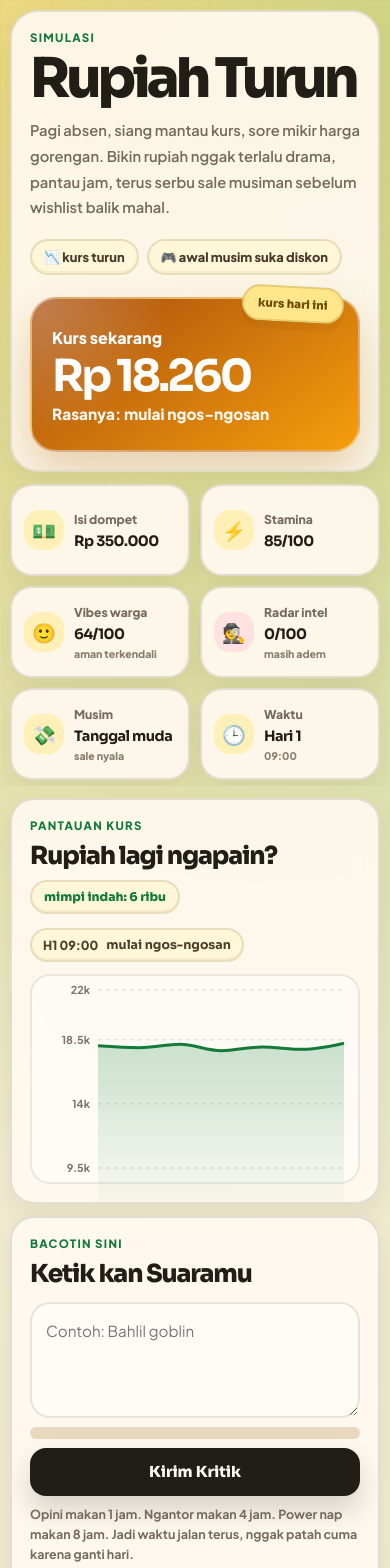
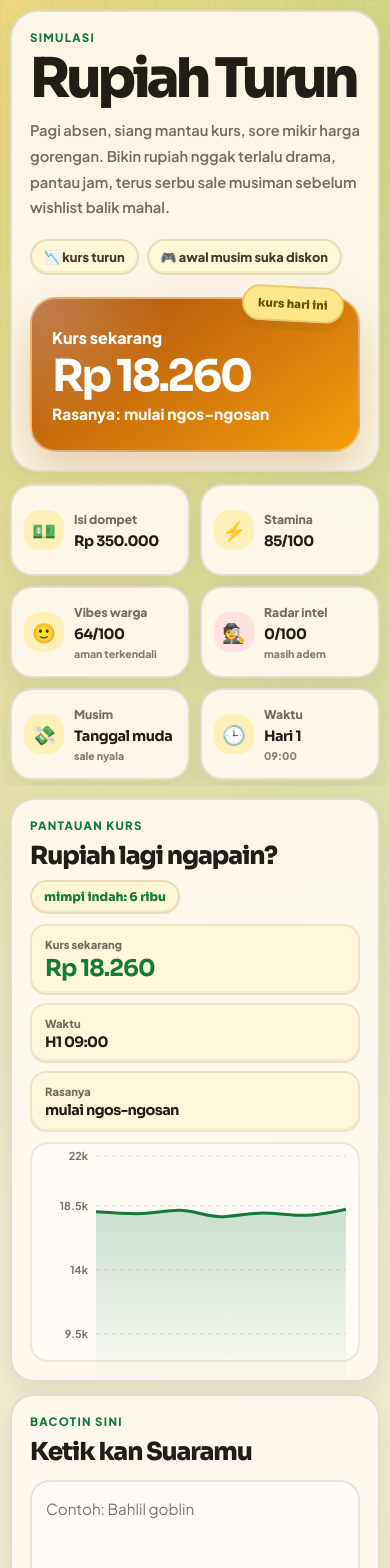
Before and after one commit to Zaidan07/rupiah-turun, a React (Vite) app: page / in a window 390 px wide. Shown: the top 1568 px of the page. Built offline with nearby package versions, Linux system fonts and the light colour scheme.

Commit message:
fix(ui): gap

```diff
--- a/src/App.css
+++ b/src/App.css
@@ -1726,3 +1726,88 @@ textarea:disabled {
     height: 210px;
   }
 }
+
+.chart-header {
+  margin-bottom: 12px;
+}
+
+.chart-live-row {
+  display: grid;
+  grid-template-columns: 1.1fr 0.8fr 1fr;
+  gap: 10px;
+  margin-bottom: 12px;
+}
+
+.chart-live-row > div {
+  padding: 12px 14px;
+  border: 2px solid rgba(89, 75, 52, 0.12);
+  border-radius: 18px;
+  background: rgba(255, 247, 215, 0.78);
+  box-shadow: inset 0 -2px 0 rgba(120, 100, 55, 0.07);
+}
+
+.chart-live-row span {
+  display: block;
+  margin-bottom: 4px;
+  color: var(--muted);
+  font-size: 0.72rem;
+  font-weight: 800;
+}
+
+.chart-live-row strong {
+  display: block;
+  color: var(--ink);
+  font-family: var(--font-display);
+  font-size: 0.95rem;
+  line-height: 1.15;
+  letter-spacing: -0.04em;
+}
+
+.chart-live-row > div:first-child strong {
+  color: var(--green);
+  font-size: 1.25rem;
+}
+
+.chart-box {
+  height: 250px;
+  margin-top: 0;
+}
+
+@media (max-width: 768px) {
+  .chart-panel {
+    padding-top: 18px;
+  }
+
+  .chart-header {
+    margin-bottom: 10px;
+  }
+
+  .chart-live-row {
+    grid-template-columns: 1fr;
+    gap: 8px;
+    margin-bottom: 10px;
+  }
+
+  .chart-live-row > div {
+    padding: 11px 13px;
+    border-radius: 16px;
+  }
+
+  .chart-live-row span {
+    font-size: 0.7rem;
+  }
+
+  .chart-live-row strong {
+    font-size: 0.9rem;
+  }
+
+  .chart-live-row > div:first-child strong {
+    font-size: 1.45rem;
+  }
+
+  .chart-box {
+    height: 220px;
+    padding: 4px;
+    border-radius: 18px;
+  }
+}
--- a/src/App.jsx
+++ b/src/App.jsx
@@ -798,7 +798,7 @@ export default function App() {
 
       <section className="content-grid">
         <article className="panel chart-panel">
-          <div className="panel-header">
+          <div className="panel-header chart-header">
             <div>
               <p className="eyebrow">pantauan kurs</p>
               <h2>Rupiah lagi ngapain?</h2>
@@ -806,9 +806,21 @@ export default function App() {
             <span className="target-pill">mimpi indah: 6 ribu</span>
           </div>
 
-          <div className="chart-status-row">
-            <span>{formatGameTime(day, hour)}</span>
-            <strong>{rupiahStatus}</strong>
+          <div className="chart-live-row">
+            <div className="chart-live-main">
+              <span>Kurs sekarang</span>
+              <strong>{formatRupiah(rupiah)}</strong>
+            </div>
+
+            <div>
+              <span>Waktu</span>
+              <strong>{formatGameTime(day, hour)}</strong>
+            </div>
+
+            <div>
+              <span>Rasanya</span>
+              <strong>{rupiahStatus}</strong>
+            </div>
           </div>
 
           <div className="chart-box">
```
